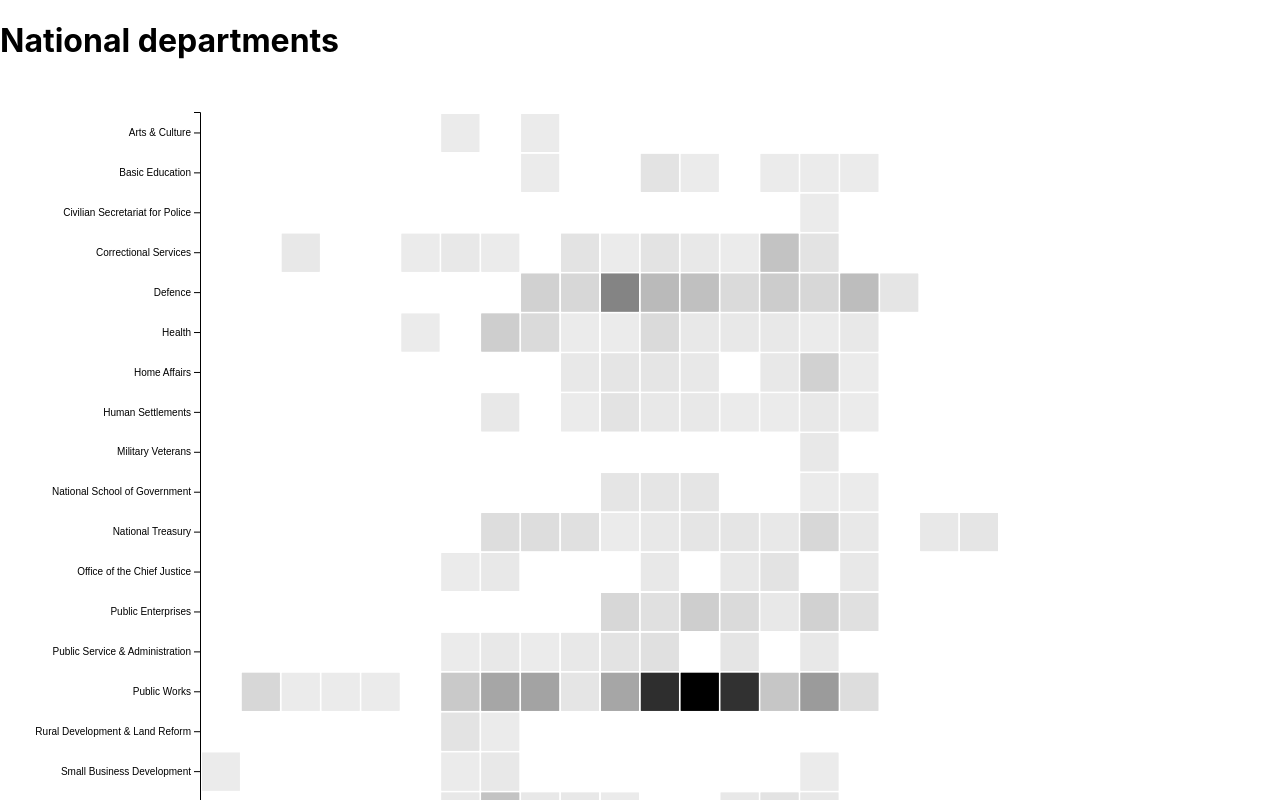
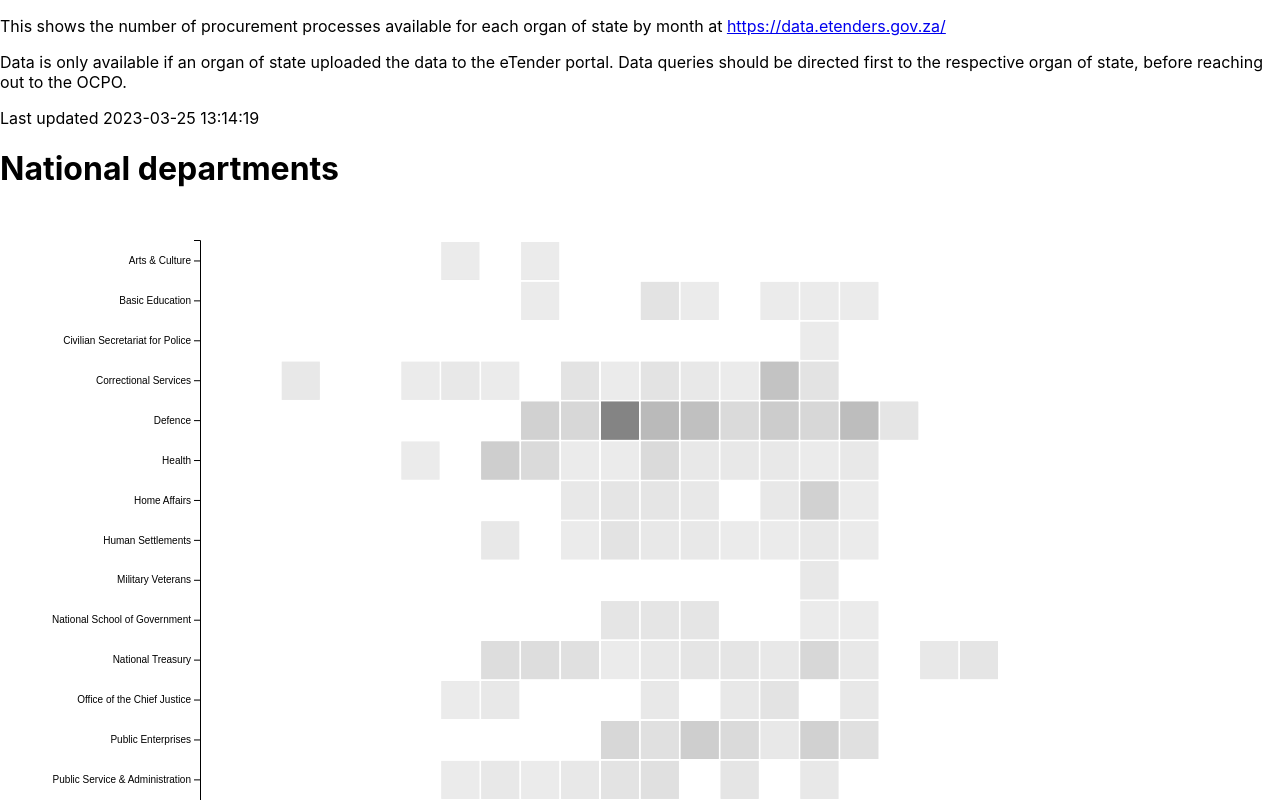
Before and after one commit to vulekamali/assess-ocds-data, a React (Create React App) app in the folder assess-ocds-frontend/: page / in a window 1280 px wide. Shown: the top 800 px of the page. Built offline with nearby package versions, Linux system fonts and the light colour scheme.

Commit message:
Explain provenance

```diff
--- a/assess-ocds-frontend/src/App.js
+++ b/assess-ocds-frontend/src/App.js
@@ -11,6 +11,9 @@ function App() {
   return (
     <div className="App">
       <header className="App-header">
+        <p>This shows the number of procurement processes available for each organ of state by month at <a href="https://data.etenders.gov.za/">https://data.etenders.gov.za/</a></p>
+        <p>Data is only available if an organ of state uploaded the data to the eTender portal. Data queries should be directed first to the respective organ of state, before reaching out to the OCPO.</p>
+        <p>Last updated 2023-03-25 13:14:19</p>
         <Section heading="National departments" data={nationalDepartment} />
         <Section heading="Provincial departments" data={provincialDepartment} />
         <Section heading="Municipalities" data={municipal} />
```
